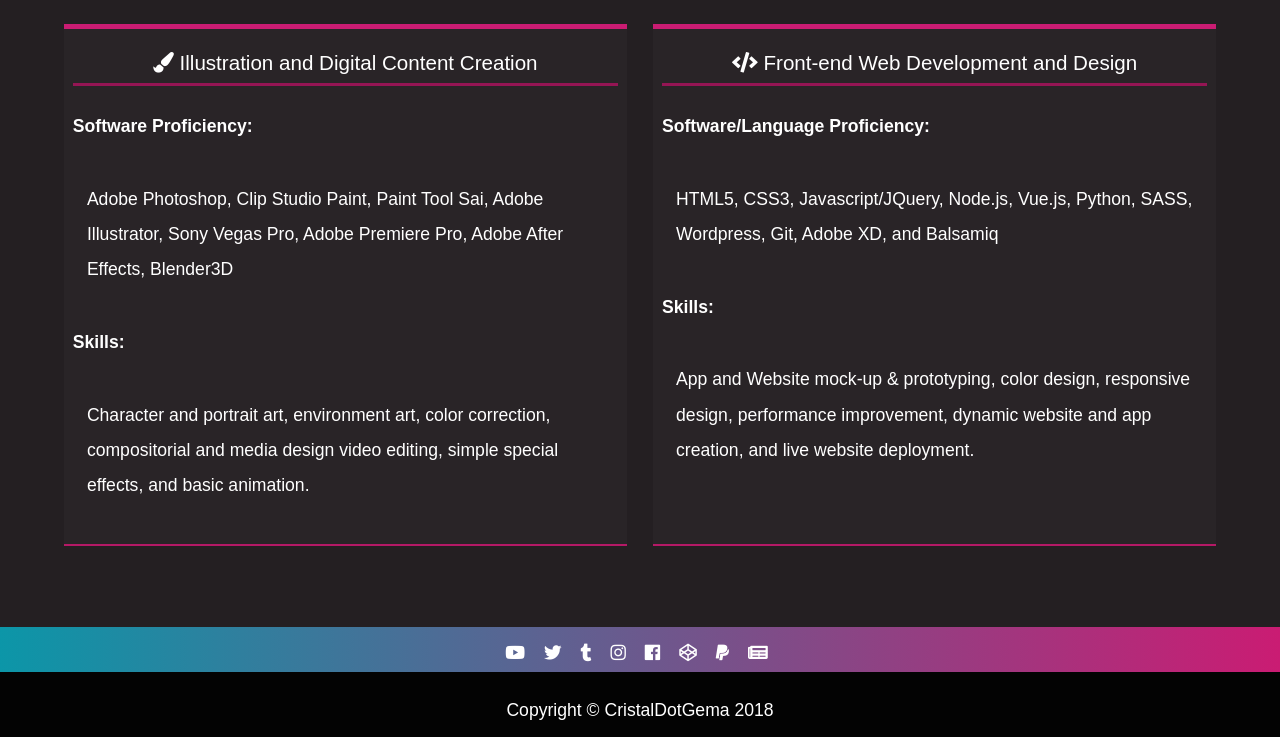
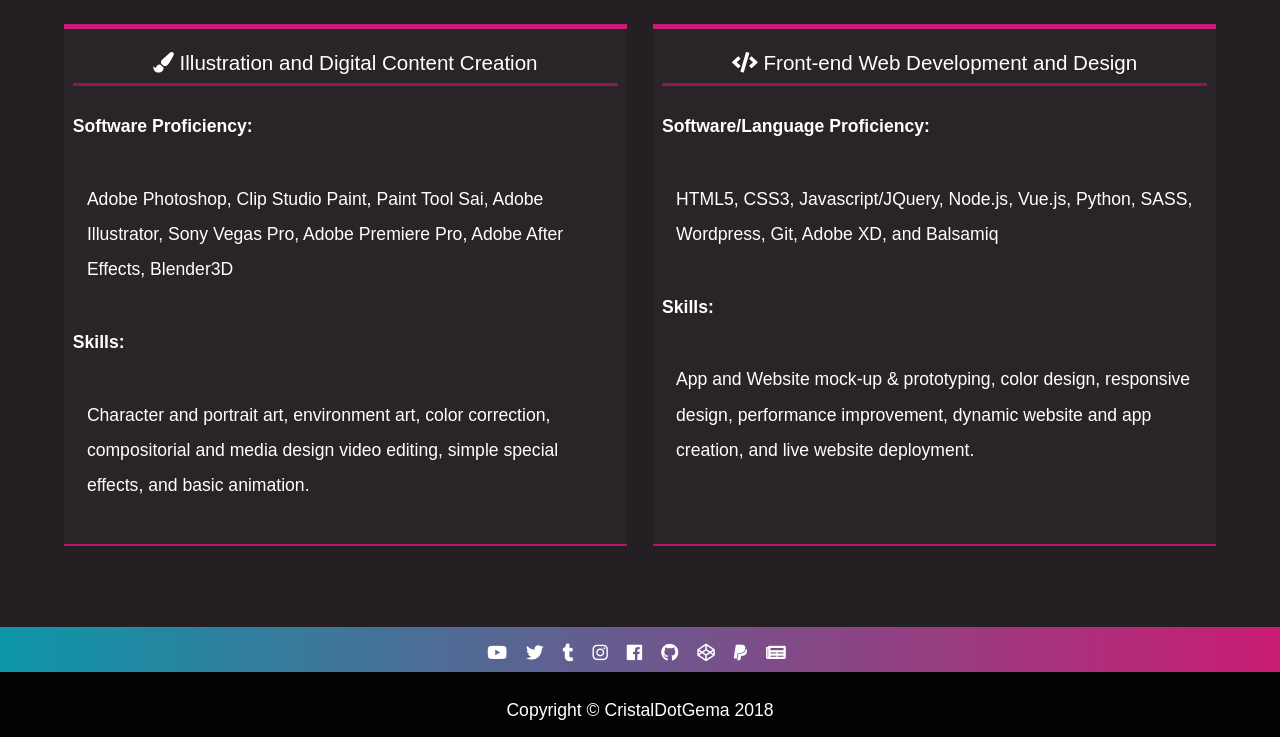
Before and after one commit to cristaldotgema/my-portfolio-site, a website: page dist/about.html in a window 1280 px wide. Shown: the part 537-1274 px from the top of the page. Drawn offline with Linux system fonts and the light colour scheme.

```diff
--- a/dist/about.html
+++ b/dist/about.html
@@ -113,8 +113,10 @@
                 <i class="fab fa-linkedin  " alt="linkedin icon"> </i>
             </a>-->
         <!--<a href="!#"><i class="fab fa-deviantart  " alt="deviantart icon"> </i></a>
-            <a href="!#"><i class="fab fa-soundcloud  " alt="soundcloud icon"> </i></a>
-            <a href="!#"><i class="fab fa-github  " alt="github icon"> </i></a>    -->
+            <a href="!#"><i class="fab fa-soundcloud  " alt="soundcloud icon"> </i></a> -->
+        <a href="https://github.com/cristaldotgema">
+            <i class="fab fa-github" alt="github icon"> </i>
+        </a>
         <a href="https://codepen.io/cristaldotgema/">
             <i class="fab fa-codepen" alt="codepen icon"> </i>
         </a>
```
Also changed, not shown: dist/contact.html (+4 -2 lines), dist/index.html (+4 -2 lines), dist/portfolio.html (+5 -3 lines), dist/services.html (+4 -2 lines).
